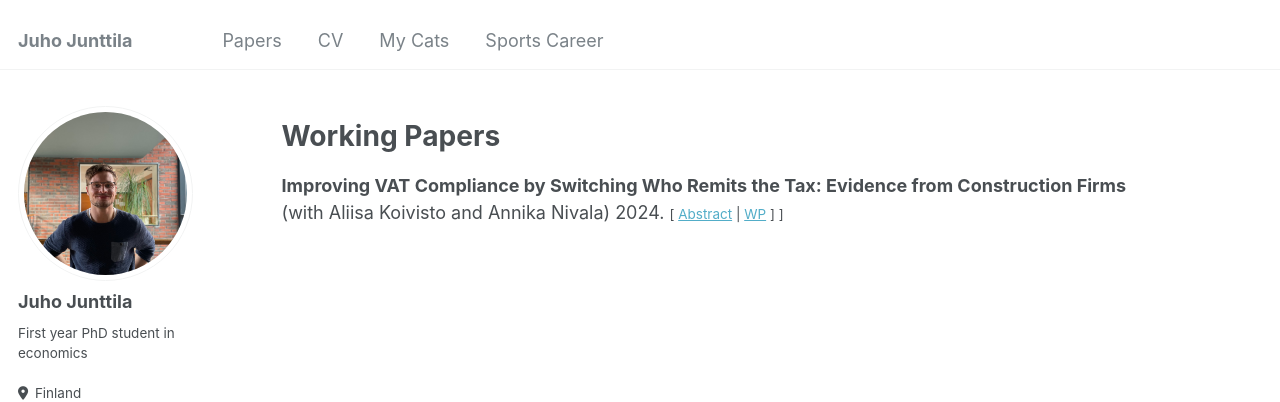
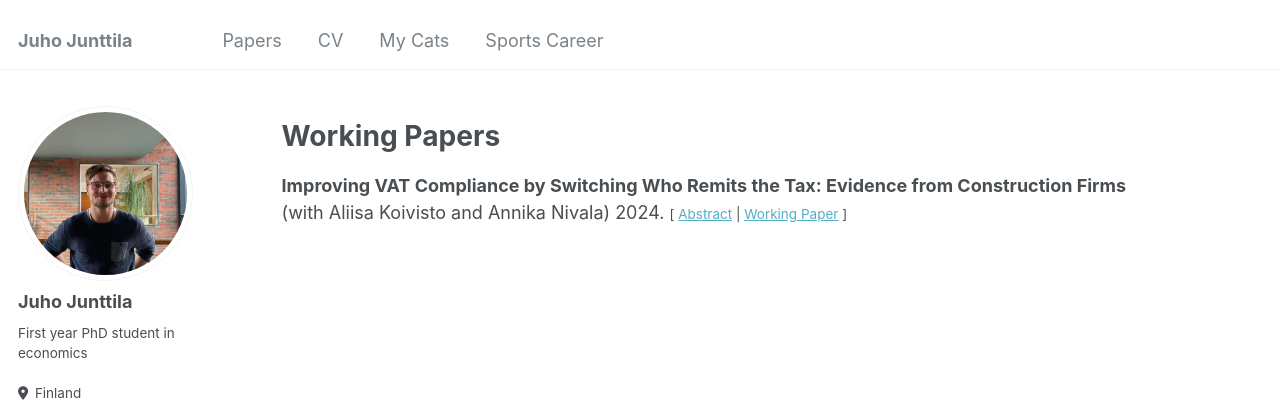
Before and after one commit to Juho-Junttila/Juho-Junttila.github.io, a Jekyll site: the page built from _pages/publications.md, in a window 1280 px wide. Shown: the top 402 px of the page. Built offline with Jekyll 4.4.1, drawn with Linux system fonts in a browser that asks for light colours.

Commit message:
Update publications.md

```diff
--- a/_pages/publications.md
+++ b/_pages/publications.md
@@ -18,7 +18,7 @@ height="0" width="0" style="display:none;visibility:hidden"></iframe></noscript>
 
 **Improving VAT Compliance by Switching Who Remits the Tax: Evidence from Construction Firms**  <br/>
 (with Aliisa Koivisto and Annika Nivala)  2024.
-<small>[ <a href="#/" onclick="visib('RCM')">Abstract</a> | [WP][RCMLINK] ] ]</small>
+<small>[ <a href="#/" onclick="visib('RCM')">Abstract</a> | [Working Paper][RCMLINK] ]</small>
 
 <div id="RCM" style="display: none; text-align: justify; line-height: 1.2" ><small>
 
```
